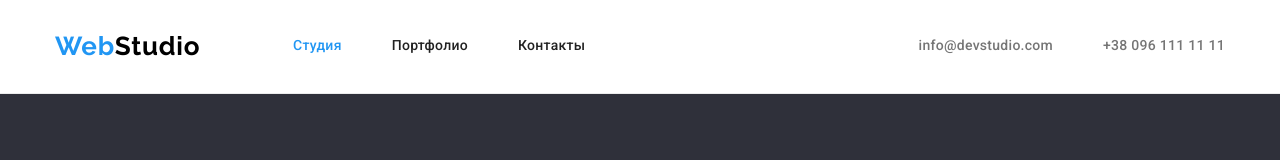
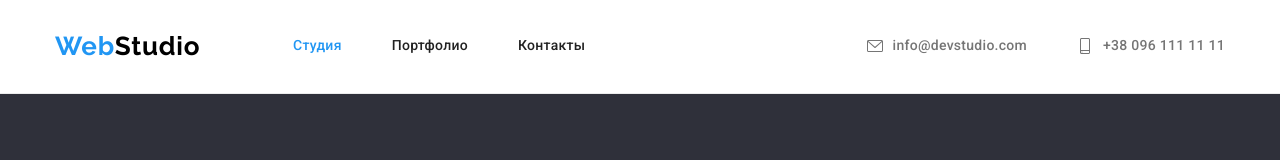
Before and after one commit to Fifth-Wave/goit-markup-hw-04, a plain HTML site: page index.html in a window 1280 px wide. Shown: the top 160 px of the page. Drawn offline with nearby package versions, Linux system fonts and the light colour scheme.

Commit message:
add icons in the navigation bar

```diff
--- a/css/styles.css
+++ b/css/styles.css
@@ -136,6 +136,23 @@ img {
   line-height: 1.14;
   letter-spacing: 0.02em;
   color: var(--text-color-secondary);
+}
+
+.contacts-header .link::before {
+  content: '';
+  width: 16px;
+  height: 16px;
+  margin-right: 10px;
+  background-position: center;
+  background-repeat: no-repeat;
+}
+
+.link.envelope::before {
+  background-image: url(../images/svg/envelope.svg);
+}
+
+.link.phone::before {
+  background-image: url(../images/svg/smartphone.svg);
 }
 
 .contacts-header .link:hover,
--- a/index.html
+++ b/index.html
@@ -39,12 +39,14 @@
         </nav>
         <ul class="contacts-header list box">
           <li class="item">
-            <a class="link" href="mailto:info@devstudio.com"
+            <a class="link box envelope" href="mailto:info@devstudio.com"
               >info@devstudio.com</a
             >
           </li>
           <li class="item">
-            <a class="link" href="tel:+380961111111">+38 096 111 11 11</a>
+            <a class="link box phone" href="tel:+380961111111"
+              >+38 096 111 11 11</a
+            >
           </li>
         </ul>
       </div>
```
Also changed, not shown: images/hero-img.jpg (added), images/svg/antenna.svg (added), images/svg/astronaut.svg (added), images/svg/client-brand.svg (added), images/svg/client-company-only.svg (added), images/svg/client-company.svg (added), images/svg/client-foster.svg (added), images/svg/client-tagline.svg (added), images/svg/client-yaco.svg (added), images/svg/clock.svg (added), images/svg/diagram.svg (added), images/svg/envelope.svg (added), images/svg/facebook.svg (added), images/svg/instagram.svg (added), 3 more files.
